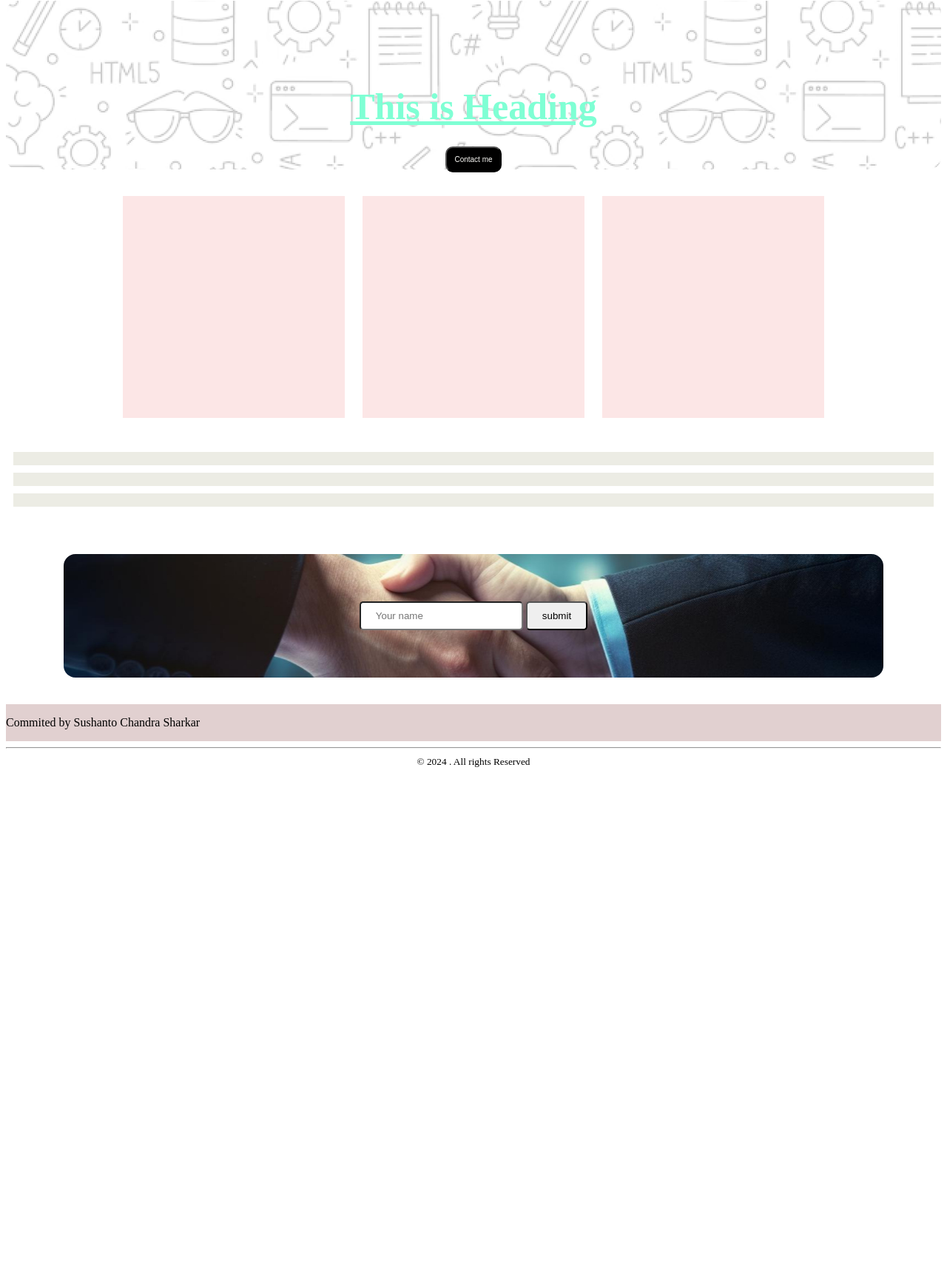
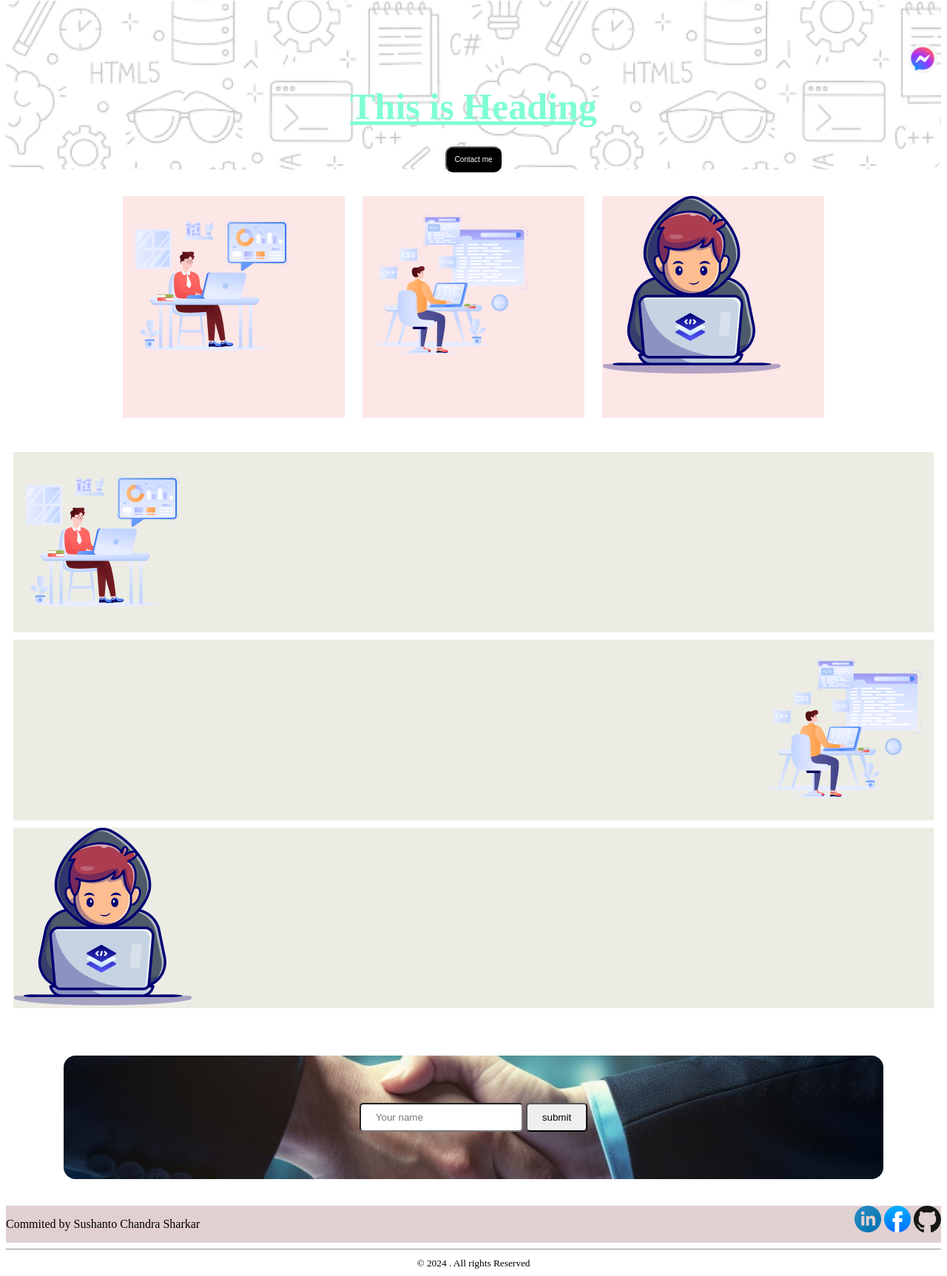
Before and after one commit to Sushanto171/assignment-1-re-create, a plain HTML site: page index.html in a window 1280 px wide. Shown: the part 181-1906 px from the top of the page at 74% size. Before the commit the page ends 1228 px from the top, so only its background shows below. Drawn offline with Linux system fonts and the light colour scheme; the site is published under a folder, as on GitHub Pages, so addresses that start at the root find nothing.

Commit message:
Update index.html

```diff
--- a/index.html
+++ b/index.html
@@ -16,7 +16,7 @@
         }
     .banner{
 
-            background-image: url("image/Hero-bg.png");
+            background-image: url("./image/Hero-bg.png");
             padding: 64px 48px 64px 48px;
             background-position: center;
             border-radius: 16px;
@@ -44,7 +44,7 @@
             text-align: right;
         }
     .b2{
-            background-image: url("image/handshake.jpg");
+            background-image: url("./image/handshake.jpg");
             padding: 64px 48px 64px 48px;
             background-position: center;
             border-radius: 16px;
@@ -128,21 +128,21 @@
         </div>
 
     <section>
-       <a href="https://www.google.com" target="_blank"> <img src="/image/massanger-icon.png" alt="" class="psitin"></a>
+       <a href="https://www.google.com" target="_blank"> <img src="./image/massanger-icon.png" alt="" class="psitin"></a>
   <br>
   <br>
      <div id="alin">
         <div class="parent">
-            <div class="part"><img src="/image/Group 3.png" alt=""></div>
-            <div class="part"><img src="/image/Group 4.png" alt=""></div>
-            <div class="part"><img src="/image/Group.png" alt=""></div>
+            <div class="part"><img src="./image/Group 3.png" alt=""></div>
+            <div class="part"><img src="./image/Group 4.png" alt=""></div>
+            <div class="part"><img src="./image/Group.png" alt=""></div>
     </div>
     </div>
     <br><br>
         <div class="collum">
-        <div class="row a"><img src="/image/Group 3.png" alt=""></div>
-        <div class="row b"><img src="/image/Group 4.png" alt=""></div>
-        <div class="row c"><img src="/image/Group.png" alt=""></div>
+        <div class="row a"><img src="./image/Group 3.png" alt=""></div>
+        <div class="row b"><img src="./image/Group 4.png" alt=""></div>
+        <div class="row c"><img src="./image/Group.png" alt=""></div>
     </div>
     <br><br><br>
         <div class="b2">
@@ -156,9 +156,9 @@
      <div class="parent " id="link">
         <div><p>Commited by Sushanto Chandra Sharkar</p></div>
         <div class="contact">
-            <a href="https://www.google.com" target="_blank" class="contact"><img src="/image/linkedin-icon 1.png" alt=""></a>
-            <a href="https://www.google.com" target="_blank" class="contact"><img src="/image/facebook.png" alt=""></a>
-            <a href="https://www.google.com" target="_blank" class="contact"><img src="/image/github.png" alt=""></a>
+            <a href="https://www.google.com" target="_blank" class="contact"><img src="./image/linkedin-icon 1.png" alt=""></a>
+            <a href="https://www.google.com" target="_blank" class="contact"><img src="./image/facebook.png" alt=""></a>
+            <a href="https://www.google.com" target="_blank" class="contact"><img src="./image/github.png" alt=""></a>
         </div>
     </div>
 </section><hr>
```
